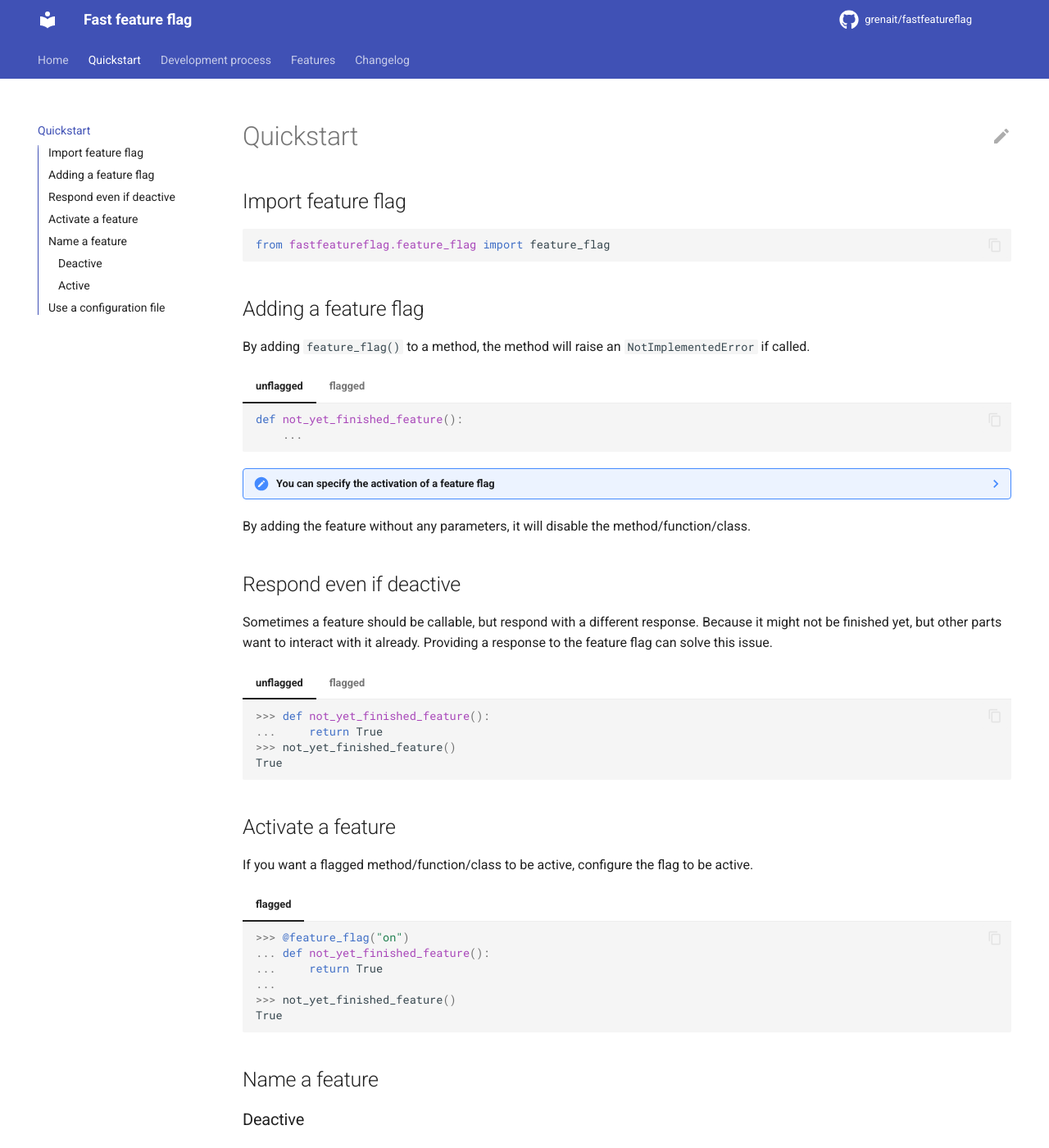
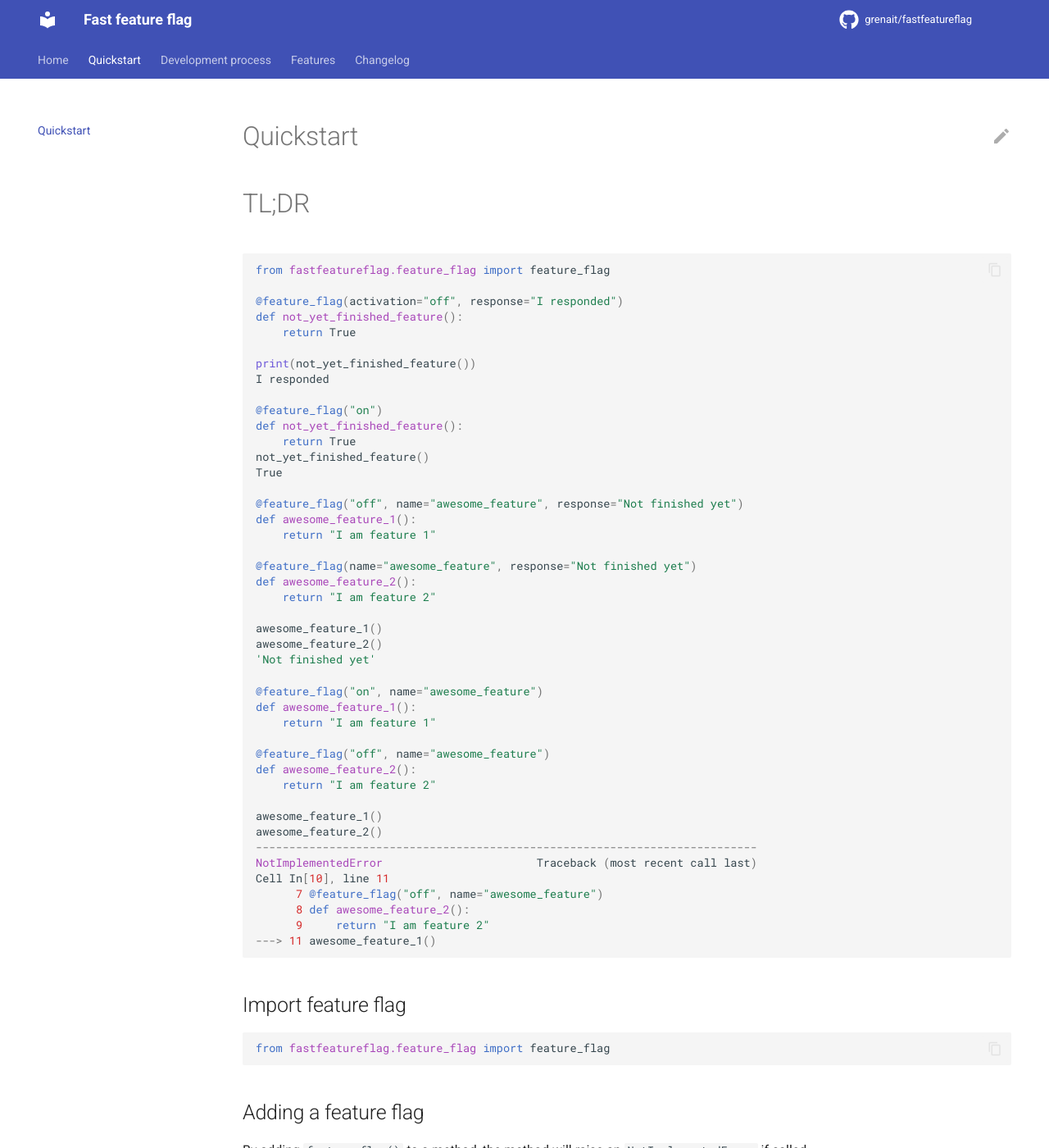
Before and after one commit to GreNait/fastfeatureflag, an MkDocs documentation site: the page built from docs/quickstart.md, in a window 1280 px wide and 1400 px high. Shown: the whole window at 82% size. Built offline with MkDocs 1.6.1 and Material for MkDocs 9.7.7, drawn with Linux system fonts in a browser that asks for light colours; comment, search, counter and statistics services are not loaded.

Commit message:
docs(fastfeatureflag): filled README
Added more information to README and quickstart. Changed names from flaggen to fastfeatureflag.

````diff
--- a/docs/quickstart.md
+++ b/docs/quickstart.md
@@ -1,4 +1,53 @@
 # Quickstart
+
+# TL;DR
+
+```python
+from fastfeatureflag.feature_flag import feature_flag
+
+@feature_flag(activation="off", response="I responded")
+def not_yet_finished_feature():
+    return True
+
+print(not_yet_finished_feature())
+I responded
+
+@feature_flag("on")
+def not_yet_finished_feature():
+    return True
+not_yet_finished_feature()
+True
+
+@feature_flag("off", name="awesome_feature", response="Not finished yet")
+def awesome_feature_1():
+    return "I am feature 1"
+
+@feature_flag(name="awesome_feature", response="Not finished yet")
+def awesome_feature_2():
+    return "I am feature 2"
+
+awesome_feature_1()
+awesome_feature_2()
+'Not finished yet'
+
+@feature_flag("on", name="awesome_feature")
+def awesome_feature_1():
+    return "I am feature 1"
+
+@feature_flag("off", name="awesome_feature")
+def awesome_feature_2():
+    return "I am feature 2"
+
+awesome_feature_1()
+awesome_feature_2()
+---------------------------------------------------------------------------
+NotImplementedError                       Traceback (most recent call last)
+Cell In[10], line 11
+      7 @feature_flag("off", name="awesome_feature")
+      8 def awesome_feature_2():
+      9     return "I am feature 2"
+---> 11 awesome_feature_1()
+```
 
 ## Import feature flag
 
--- a/pyproject.toml
+++ b/pyproject.toml
@@ -24,6 +24,7 @@ mkdocs-git-revision-date-localized-plugin = "^1.2.0"
 pytest-watch = "^4.2.0"
 pytest = "^7.4.0"
 python-dotenv = "^1.0.0"
+jupyter = "^1.0.0"
 
 [tool.commitizen]
 name = "cz_conventional_commits"
````
Also changed, not shown: README.md (+29 -2 lines), docs/quickstart.py (added, +52 -0 lines), 6 other files.
